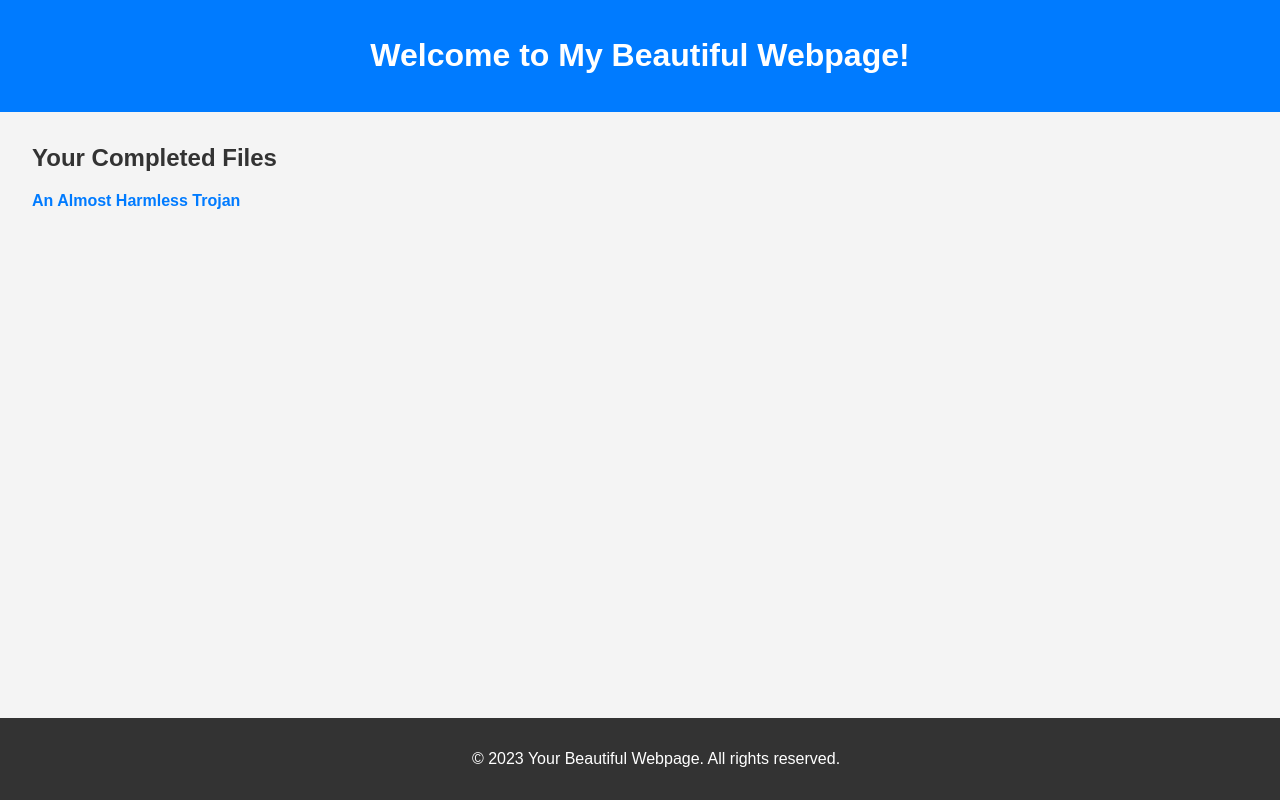
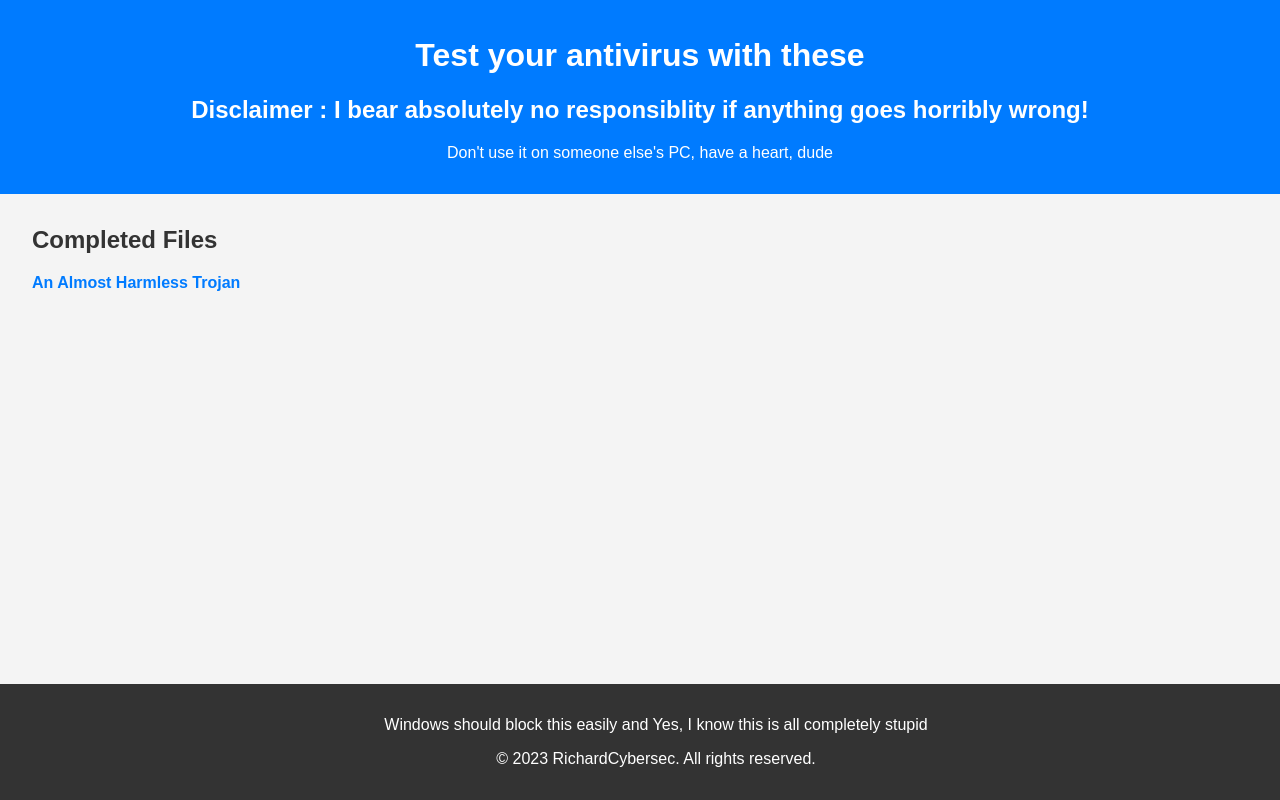
Before and after one commit to rdjirackor/displaywork, a plain HTML site: page index.html in a window 1280 px wide. Drawn offline with Linux system fonts and the light colour scheme.

Commit message:
Update index.html

```diff
--- a/index.html
+++ b/index.html
@@ -9,11 +9,15 @@
 <body>
 
     <header>
-        <h1>Welcome to My Beautiful Webpage!</h1>
+        <h1>Test your antivirus with these</h1>
+        <h2>Disclaimer : I bear absolutely no responsiblity if anything goes horribly wrong!</h2>
+        <p>Don't use it on someone else's PC, have a heart, dude</p>
+
     </header>
 
+
     <section id="completed-files">
-        <h2>Your Completed Files</h2>
+        <h2>Completed Files</h2>
         <ul>
             <li><a href="assets/harmlessOrIsit.exe" target="_blank">An Almost Harmless Trojan</a></li>
             <!--<li><a href="path" target="_blank">Your File 2</a></li>-->
@@ -22,7 +26,8 @@
 
 
     <footer>
-        <p>&copy; 2023 Your Beautiful Webpage. All rights reserved.</p>
+        <p>Windows should block this easily and Yes, I know this is all completely stupid</p>
+        <p>&copy; 2023 RichardCybersec. All rights reserved.</p>
     </footer>
 
 </body>
```
